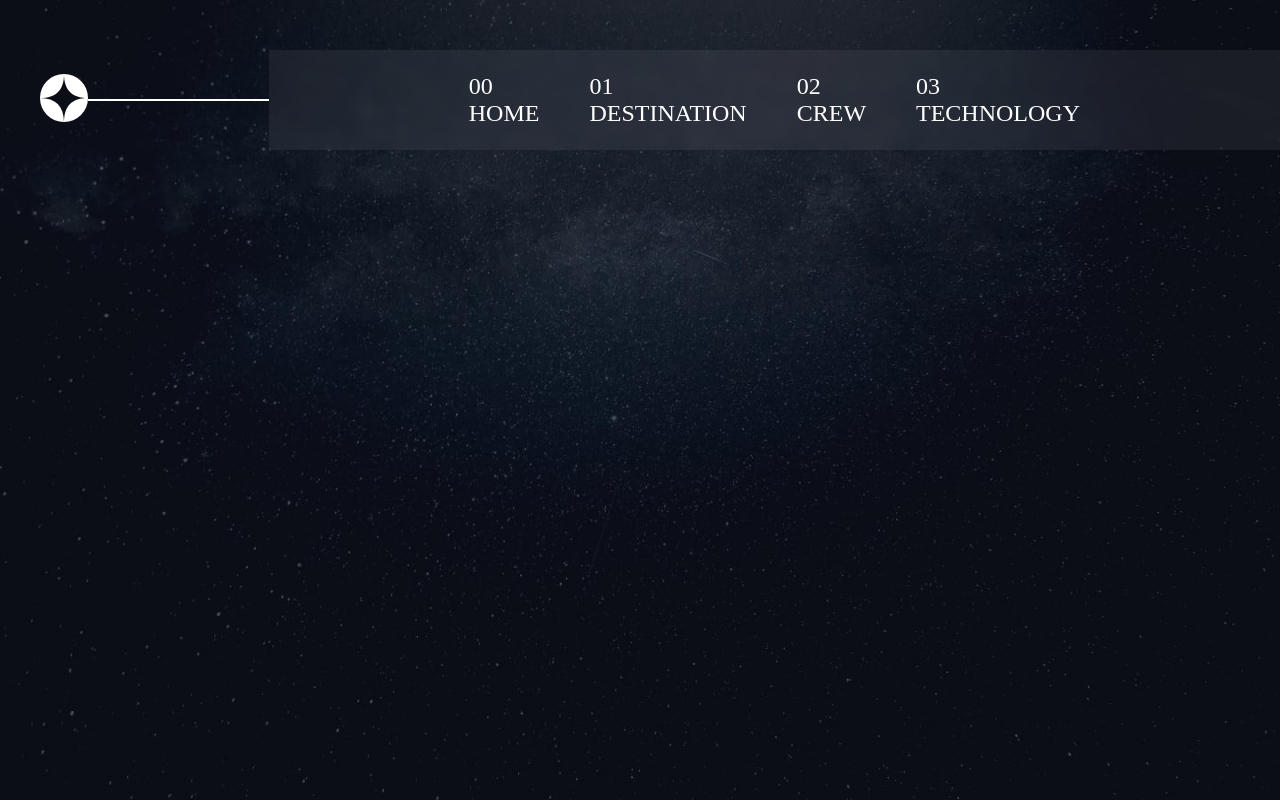
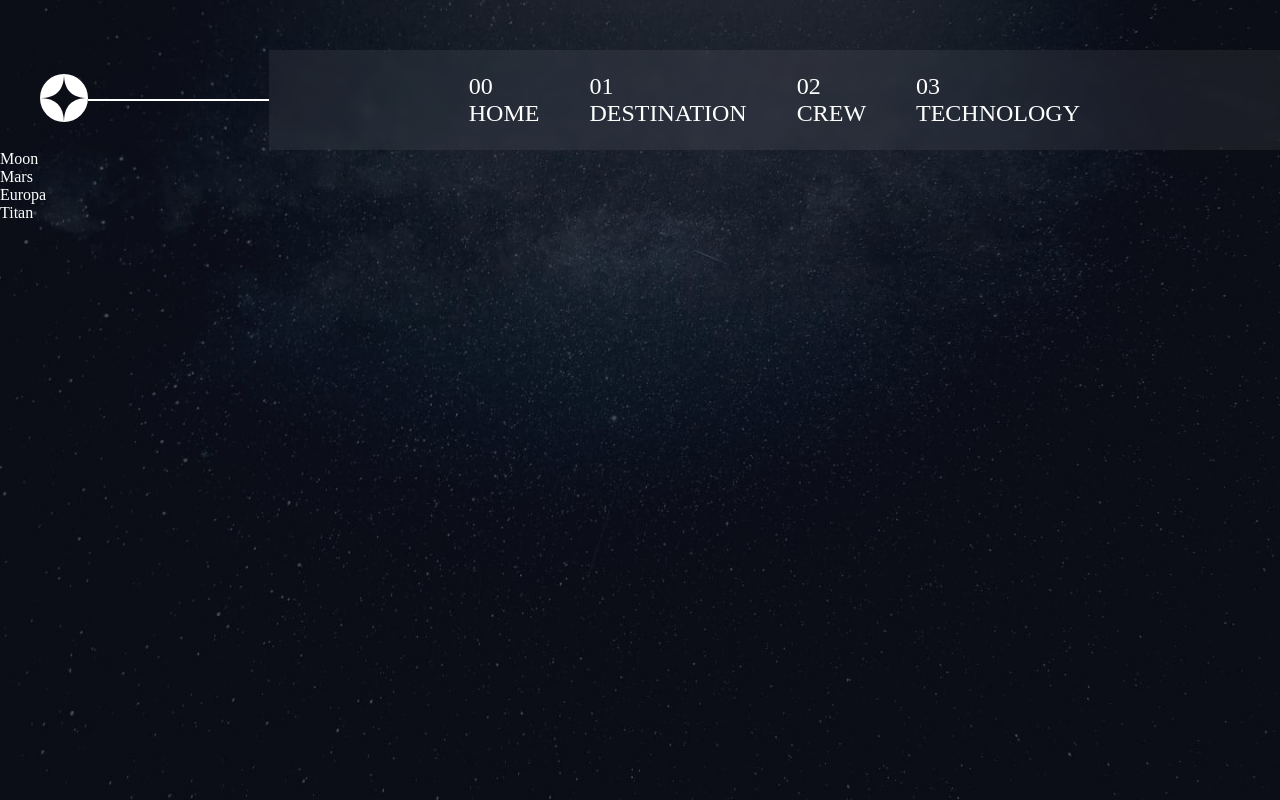
Before and after one commit to patafane/exo_router_template, a React (Vite) app: page /destination in a window 1280 px wide. Built offline with nearby package versions, Linux system fonts and the light colour scheme.

Commit message:
fin de journée

```diff
--- a/src/Components/Destination/Destination.jsx
+++ b/src/Components/Destination/Destination.jsx
@@ -1,9 +1,15 @@
 import Navbar from "../Navbar/Navbar"
+import Data from "./../../data/data.json"
 import "./_Destination.sass"
 let Destination = ()=>{
     return(
         <div className="destination">
             <Navbar/>
+            {Data.destinations.map((element,index)=>(
+                <div className="planet">
+                    {element.name}
+                </div>
+            ))}
         </div>
     )
 }
--- a/src/Components/Destination/_Destination.sass
+++ b/src/Components/Destination/_Destination.sass
@@ -3,3 +3,4 @@
     background-size: cover
     background-repeat: no-repeat
     min-height: 100vh
+    color: white
```
